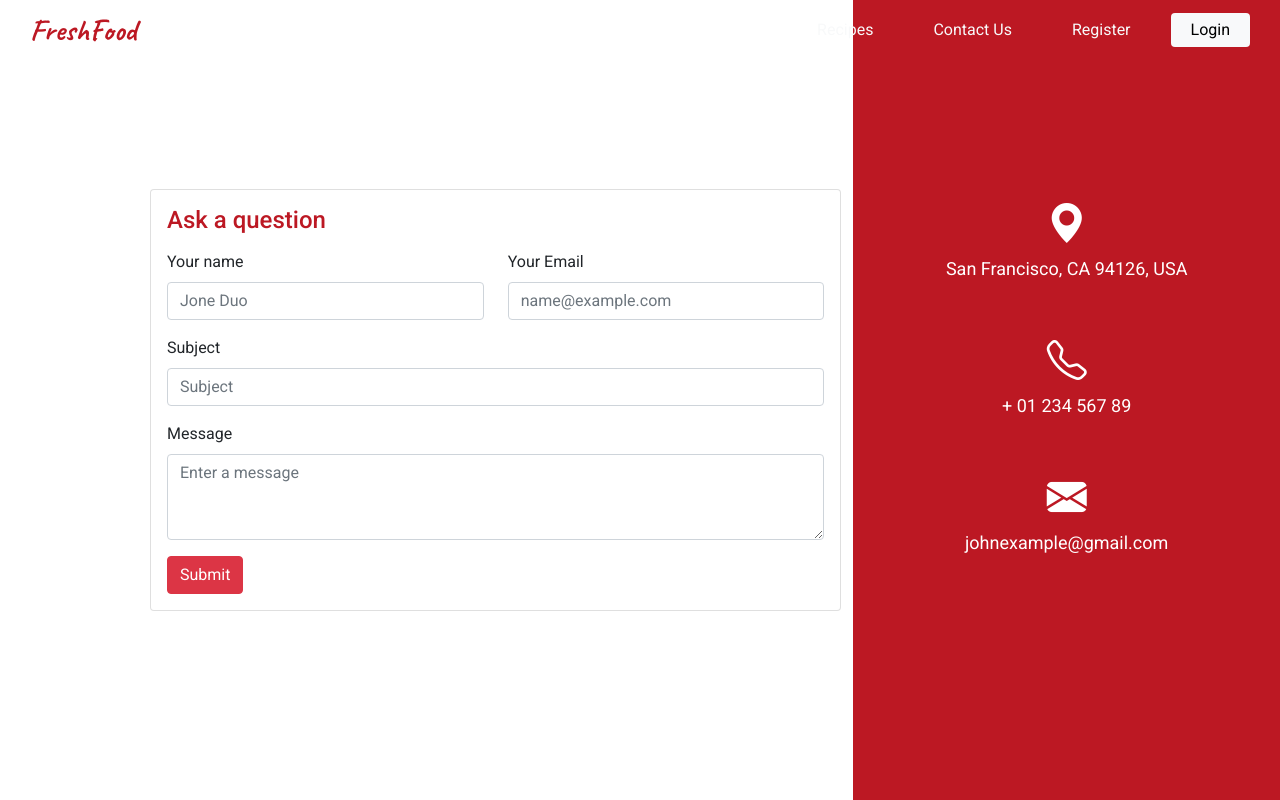
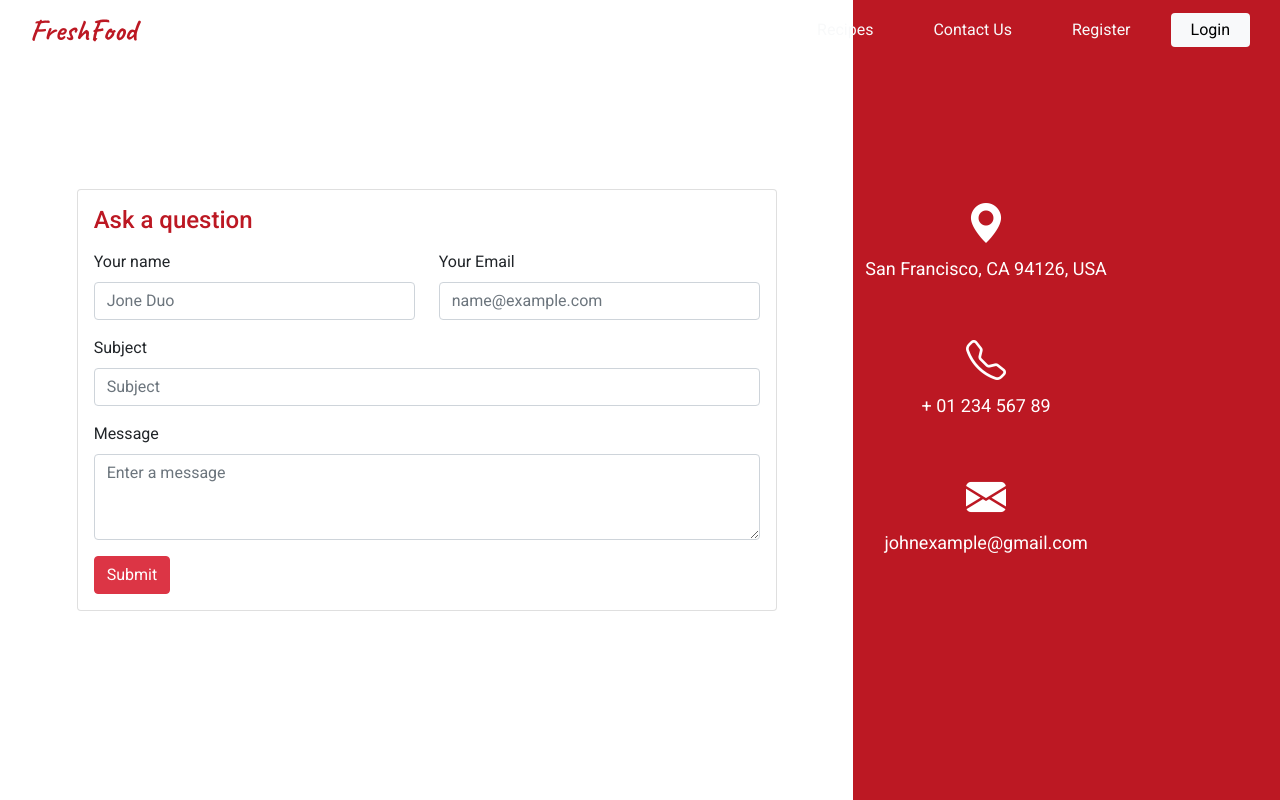
Before and after one commit to RajnishKatharotiya/ecommerce-cegep, a React (Create React App) app: page /contact-us in a window 1280 px wide. Built offline with nearby package versions, Linux system fonts and the light colour scheme.

Commit message:
fixed up col

```diff
--- a/src/Components/ContactUs/style.css
+++ b/src/Components/ContactUs/style.css
@@ -17,7 +17,8 @@
 div.contact-us-hero_form-box {
     display: flex;
     align-items: center;
-    padding-left: 150px;
+    justify-content: center;
+    flex-direction: column;
 }
 
 
@@ -49,9 +50,8 @@ div.contact-us-hero_form-box {
     position: relative;
 
     display: flex;
-    justify-content: center;
     align-items: center;
-    flex-direction: column;
+    padding-left: 150px;
 }
 
 
```
